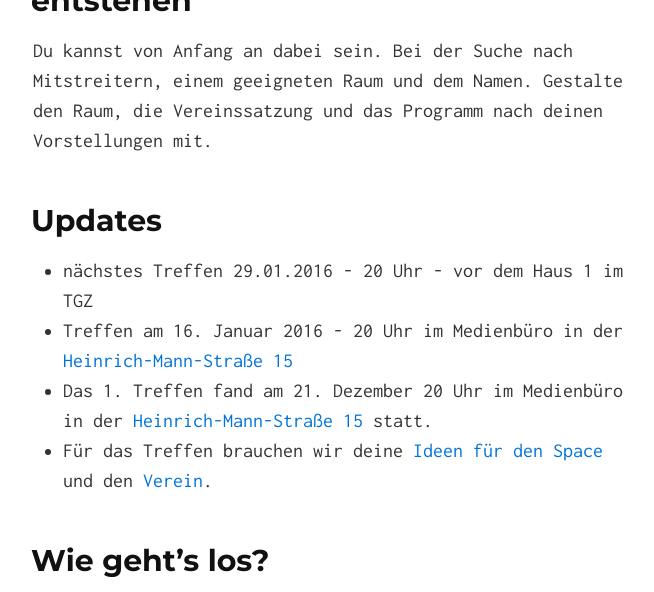
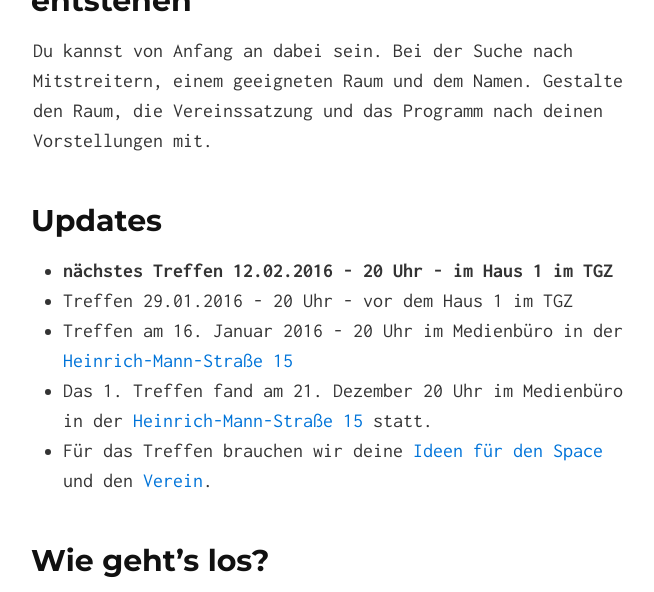
Before and after one commit to theDigitalGuy/hackerspace-schwerin.github.io, a Jekyll site: the page built from index.md, in a window 1280 px wide and 900 px high, scrolled down 654 px, cut to the strip 0-592 px from the top of the window. Shown: the whole strip, without its empty margins (307-961 px from the left). Built offline with Jekyll 4.4.1, drawn with Linux system fonts in a browser that asks for light colours.

Commit message:
termin für den 12.02. eingetragen

```diff
--- a/index.md
+++ b/index.md
@@ -13,7 +13,8 @@ Gestalte den Raum, die Vereinssatzung und das Programm nach deinen Vorstellungen
 
 ## Updates
 
-* nächstes Treffen 29.01.2016 - 20 Uhr - vor dem Haus 1 im TGZ
+* __nächstes Treffen 12.02.2016 - 20 Uhr - im Haus 1 im TGZ__
+* Treffen 29.01.2016 - 20 Uhr - vor dem Haus 1 im TGZ
 * Treffen am 16. Januar 2016 - 20 Uhr im Medienbüro in der [Heinrich-Mann-Straße 15](http://osm.org/go/0NASsid6w?node=2440228384)
 * Das 1. Treffen fand am 21. Dezember 20 Uhr im Medienbüro in der [Heinrich-Mann-Straße 15](http://osm.org/go/0NASsid6w?node=2440228384) statt.
 * Für das Treffen brauchen wir deine [Ideen für den Space](https://pad.systemli.org/p/hacksn-raum) und den [Verein](https://pad.systemli.org/p/hacksn-satzung).
```
